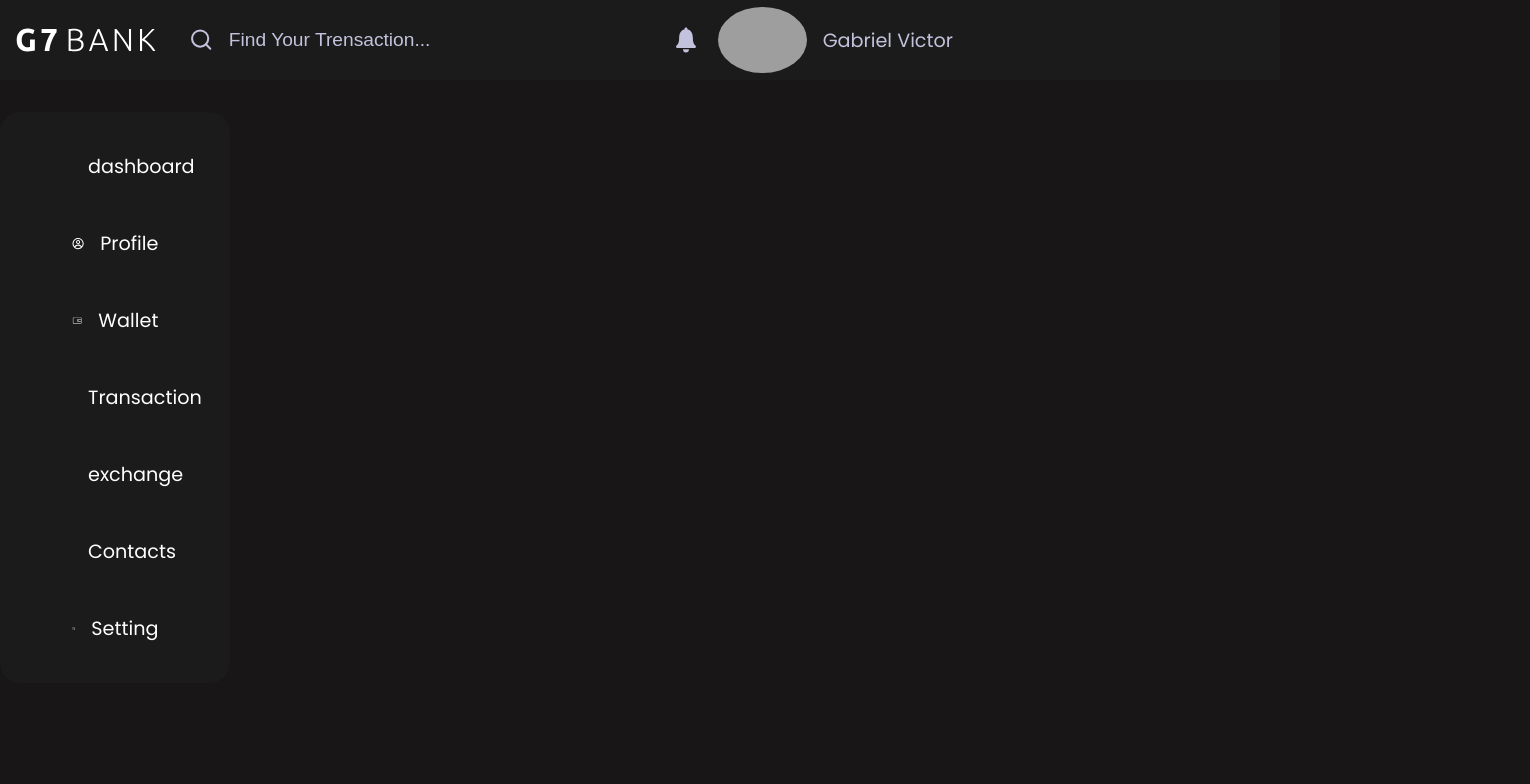
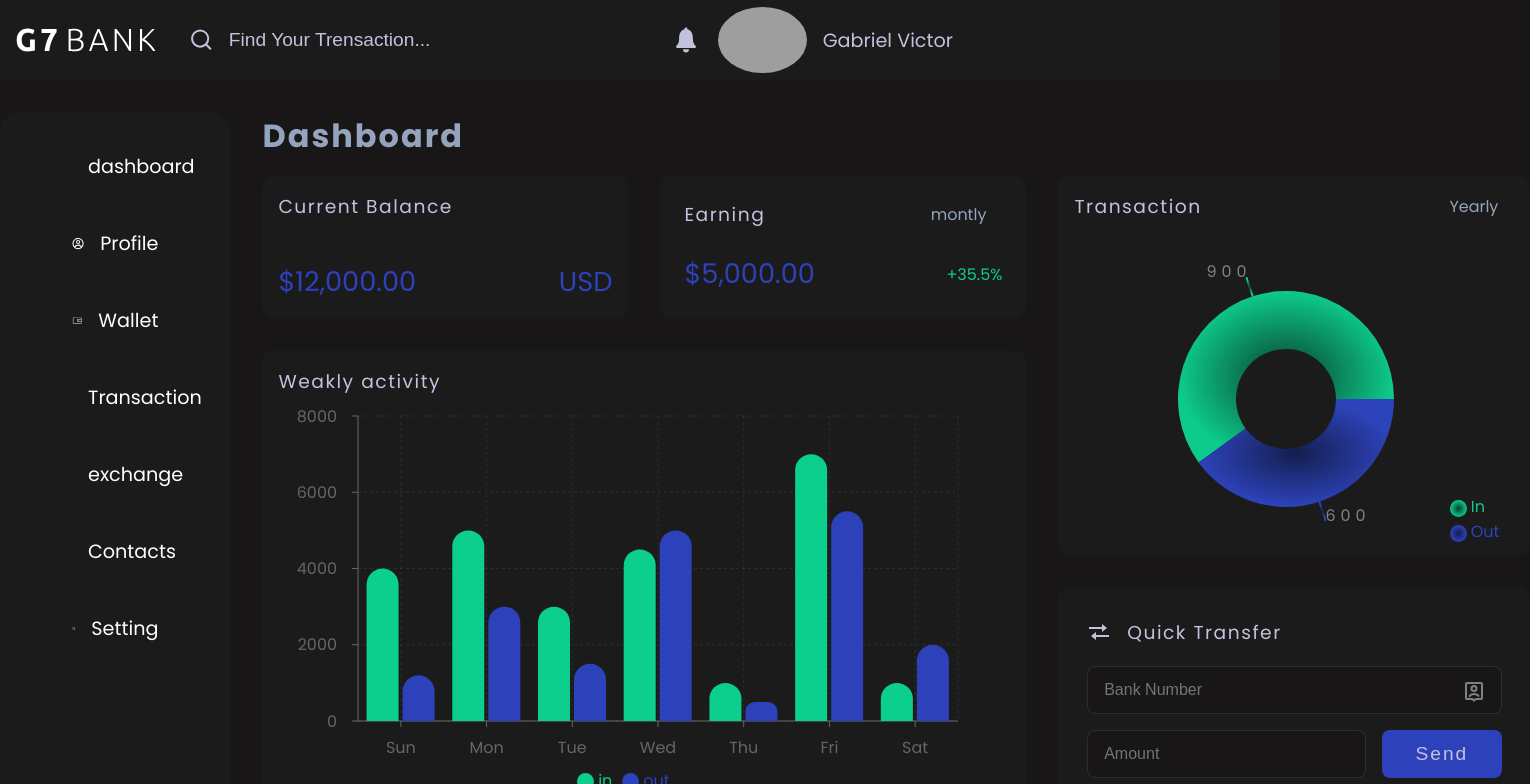
Before and after one commit to Gabriel-Vict0r/g7bank-dashboard, a React (Vite) app: page /dashboard in a window 1280 px wide. Shown: the top 784 px of the page, 1530 px wide, since content can reach past the window. Built offline with nearby package versions, Linux system fonts and the light colour scheme; grey boxes are pictures that could not be loaded.

Commit message:
fix: the lateral menu was adjusmented for change the firsts pages (dashboard, Profile, Wallet)

```diff
--- a/src/Global/GeneralComponents.jsx
+++ b/src/Global/GeneralComponents.jsx
@@ -7,7 +7,7 @@ export const Logo = styled.img`
 export const Main = styled.body`
   display: flex;
   flex-direction: row;
-  margin-top: 7rem;
+  margin-top: ${prop => (prop.$marginTop === 'profile' ? '1rem' : '7rem')};
   gap: 2rem;
   width: 100%;
 `;
--- /dev/null
+++ b/src/components/Contexts/ShowPages.jsx
@@ -0,0 +1,23 @@
+import React, { createContext, useState } from "react";
+
+export const ShowPages = createContext();
+
+export function EditPages({ children }) {
+  const [show, setShow] = useState(true);
+  const [showProfile, setShowProfile] = useState(false);
+  const [shoWallet, setShoWallet] = useState(false);
+  return (
+    <ShowPages.Provider
+      value={{
+        show,
+        setShow,
+        showProfile,
+        setShowProfile,
+        shoWallet,
+        setShoWallet,
+      }}
+    >
+      {children}
+    </ShowPages.Provider>
+  );
+}
--- a/src/components/Menu.jsx
+++ b/src/components/Menu.jsx
@@ -1,4 +1,4 @@
-import React from "react";
+import React, { useContext } from "react";
 import { Menu, List, Element, SubElement } from "./Menu.style";
 import {
   MdOutlineDashboard,
@@ -12,10 +12,29 @@ import { FaFileInvoiceDollar } from "react-icons/fa";
 import { RiListSettingsLine } from "react-icons/ri";
 import { BiTransfer } from "react-icons/bi";
 import { useState } from "react";
+import { ShowPages } from "./Contexts/ShowPages";
 const MenuComponent = () => {
   const [showWallet, setWallets] = useState(false);
   const [colorOne, setColorOne] = useState(false);
   const [colorTwo, setColorTwo] = useState(false);
+
+  const {
+    show,
+    setShow,
+    showProfile,
+    setShowProfile,
+    shoWallet,
+    setShoWallet,
+  } = useContext(ShowPages);
+  const changePages = (e) => {
+    if (e === "dashboard") {
+      setShowProfile(false);
+      setShow(true);
+    } else if (e === "Profile") {
+      setShow(false);
+      setShowProfile(true);
+    }
+  };
   const changeColor = () => {
     if (!colorOne) {
       setColorOne(true);
@@ -34,11 +53,11 @@ const MenuComponent = () => {
   return (
     <Menu>
       <List>
-        <Element to="/dashboard">
+        <Element onClick={(e) => changePages((e = "dashboard"))}>
           <MdOutlineDashboard />
           dashboard
         </Element>
-        <Element to="/profile">
+        <Element onClick={(e) => changePages((e = "Profile"))}>
           <CgProfile />
           Profile
         </Element>
@@ -48,11 +67,7 @@ const MenuComponent = () => {
         </Element>
         {showWallet && (
           <>
-            <SubElement
-              $colorElement={colorOne}
-              to="/AssetAndBalance"
-              onClick={changeColor}
-            >
+            <SubElement $colorElement={colorOne} onClick={changeColor}>
               Asset & Balance
             </SubElement>
             <SubElement
@@ -84,5 +99,4 @@ const MenuComponent = () => {
     </Menu>
   );
 };
-
 export default MenuComponent;
--- a/src/components/pages/Dashboard/Dashboard.jsx
+++ b/src/components/pages/Dashboard/Dashboard.jsx
@@ -1,4 +1,4 @@
-import React from "react";
+import React, { useContext } from "react";
 import { WrapperCard, WrapperTwo, Content } from "./Dashboard.style";
 import Balance from "../../CardBalance";
 import MenuComponent from "../../Menu";
@@ -9,15 +9,21 @@ import { Link } from "react-router-dom";
 import TotalTransaction from "../../TotalTransaction";
 import QuickTransfer from "../../QuickTransfer";
 import HeaderComponent from "../../Header";
-import { Main, Tittle} from "../../../Global/GeneralComponents";
+import { Main, Tittle } from "../../../Global/GeneralComponents";
+import Home from "./Graphs";
+import { EditPages, ShowPages } from "../../Contexts/ShowPages";
+import Pages from "../Pages";
 const Dashboard = () => {
   //Hook for management the color state from search Icon
-
+  //const {show} = useContext(ShowPages);
   //List from menu links
   return (
     <Main>
-      <HeaderComponent />
-      <MenuComponent />
+      <EditPages>
+        <HeaderComponent />
+        <MenuComponent />
+        <Pages />
+      </EditPages>
     </Main>
   );
 };
--- a/src/components/pages/Dashboard/Graphs.jsx
+++ b/src/components/pages/Dashboard/Graphs.jsx
@@ -8,11 +8,17 @@ import TotalTransaction from "../../TotalTransaction";
 import QuickTransfer from "../../QuickTransfer";
 import { Main, Tittle } from "../../../Global/GeneralComponents";
 
-<Content>
+const Home = () => {
+  return <Content>
     <Tittle>Dashboard</Tittle>
     <WrapperCard>
       <Balance subtitle="Current Balance" balance="$12,000.00" coin="USD" />
-    <Earn subTitle="Earning" date="montly" earn="$5,000.00" percent="+35.5%" />
+      <Earn
+        subTitle="Earning"
+        date="montly"
+        earn="$5,000.00"
+        percent="+35.5%"
+      />
       <Activity subtitle="Weakly activity" />
     </WrapperCard>
     <WrapperTwo>
@@ -20,3 +26,5 @@ import { Main, Tittle } from "../../../Global/GeneralComponents";
       <QuickTransfer />
     </WrapperTwo>
   </Content>;
+};
+export default Home;
--- /dev/null
+++ b/src/components/pages/Pages.jsx
@@ -0,0 +1,16 @@
+import React, { useContext } from "react";
+import Home from "./Dashboard/Graphs";
+import Profile from "./Profile/Profile";
+import AssetAndBalance from "./Wallet/Asset&Balance";
+import { EditPages, ShowPages } from "../../components/Contexts/ShowPages";
+
+const Pages = () => {
+  const { show, showProfile, showWallet } = useContext(ShowPages);
+  return <>
+    {show && <Home />}
+    {showProfile && <Profile />}
+    {showWallet && <AssetAndBalance />}
+  </>;
+};
+
+export default Pages;
--- a/src/components/pages/Profile/Profile.jsx
+++ b/src/components/pages/Profile/Profile.jsx
@@ -8,10 +8,9 @@ import { ContactDetails, Address } from "./BasicContact";
 import { EditProvider } from "../../Contexts/BtnEditProfile";
 const Profile = () => {
   return (
-    <Main>
+    <Main $marginTop="profile">
       <EditProvider>
         <HeaderComponent />
-        <MenuComponent />
         <Content>
           <Tittle>Profile</Tittle>
           <Wrapper>
```
Also changed, not shown: src/Global/GlobalStyle.jsx (line endings or trailing spaces), src/components/Header.jsx (line endings or trailing spaces). Lines whose indentation alone changed are shown as unchanged.
